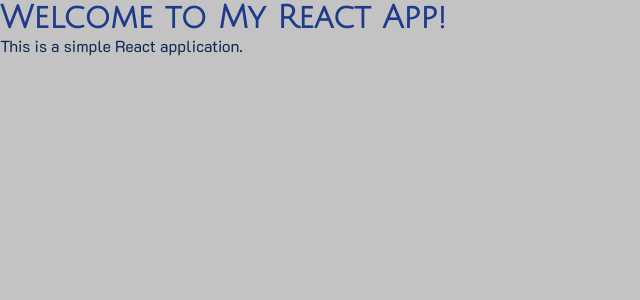
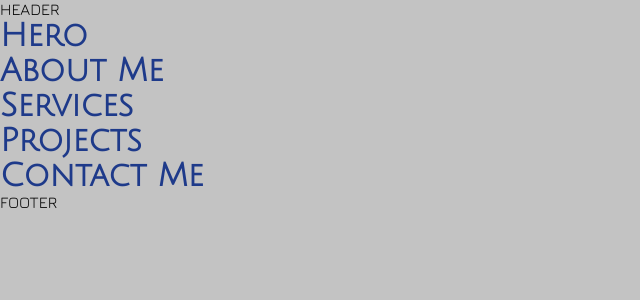
Before and after one commit to RolDev-22/portfolio_, a React (Vite) app: page / in a window 1280 px wide. Shown: the top 300 px of the page, without its empty margins (0-640 px from the left). Built offline with nearby package versions, Linux system fonts and the light colour scheme.

Commit message:
Ceacion de la estructura basica de components header y footer

```diff
--- a/src/App.jsx
+++ b/src/App.jsx
@@ -1,9 +1,28 @@
+import { lazy, Suspense } from "react";
+import Header from "@components/layout/header/Header";
+import Footer from "@components/layout/footer/Footer";
+
+const AboutSection = lazy(() => import("@features/aboutSection/About"));
+const ContactSection = lazy(() => import("@features/contactSection/Contact"));
+const HeroSection = lazy(() => import("@features/heroSection/Hero"));
+const ProjectSection = lazy(() => import("@features/projectsSection/Project"));
+const ServiceSection = lazy(() => import("@features/serviceSection/Service"));
+
 function App() {
   return (
-    <div className="App ">
-      <h1 className="titleStyles">Welcome to My React App!</h1>
-      <p className="textStyles">This is a simple React application.</p>
-    </div>
+    <>
+      <Header />
+      <main>
+        <Suspense fallback={<div>Loading...</div>}>
+          <HeroSection />
+          <AboutSection />
+          <ServiceSection />
+          <ProjectSection />
+          <ContactSection />
+        </Suspense>
+      </main>
+      <Footer />
+    </>
   );
 }
 
--- /dev/null
+++ b/src/components/layout/footer/Footer.jsx
@@ -0,0 +1,5 @@
+const Footer = () => {
+  return <footer className="footer">FOOTER</footer>;
+};
+
+export default Footer;
--- /dev/null
+++ b/src/components/layout/header/Header.jsx
@@ -0,0 +1,5 @@
+const Header = () => {
+  return <header> HEADER </header>;
+};
+
+export default Header;
```
